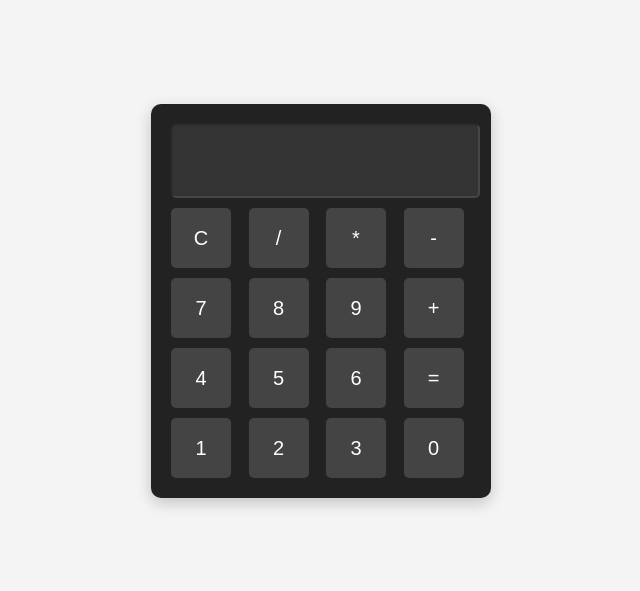
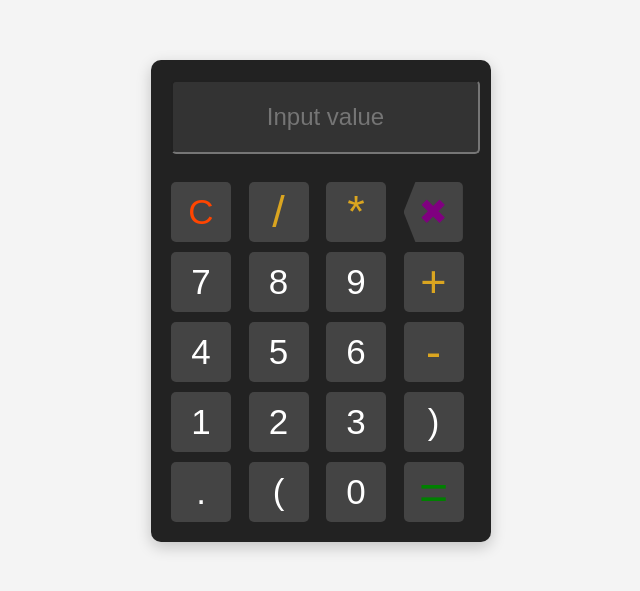
Before and after one commit to emezch93/Calculator-, a plain HTML site: page index.html in a window 1280 px wide. Shown: the part 107-698 px from the top of the page, without its empty margins (319-959 px from the left). Drawn offline with Linux system fonts and the light colour scheme.

Commit message:
Add files via upload

```diff
--- a/index.html
+++ b/index.html
@@ -40,7 +40,7 @@
         button {
             width: 60px;
             height: 60px;
-            font-size: 20px;
+            font-size: 35px;
             border: none;
             background: #444;
             color: white;
@@ -51,52 +51,131 @@
         button:hover {
             background: #666;
         }
+        .Clr{
+  color: orangered;
+        }
+        .opr{
+  color: goldenrod;
+  font-size: 45px;
+}
+#equal{
+  font-size: 50px;
+color: green;
+}
+.opt{
+  color: purple;
+clip-path: polygon(20% 0%, 100% 0%, 100% 100%, 20% 100%, 0% 50%);
+width: 88%;
+height: 100%;
+}
 
     </style>
 </head>
 <body>
 
+
+
     <div class="calculator">
-        <input type="text" class="screen" id="screen" disabled>
+       <input type= "text" class="screen" id="screen" contenteditable="true" placeholder="Input value" readonly>
+       <br><br>
         <div class="buttons">
-            <button onclick="clearScreen()">C</button>
-            <button onclick="appendValue('/')">/</button>
-            <button onclick="appendValue('*')">*</button>
-            <button onclick="appendValue('-')">-</button>
+
+
+            <button class="Clr" onclick="clearScreen()">C</button>
+
+            <button class="opr" onclick="appendValue('/')">/</button>
+
+
+            <button class="opr" onclick="appendValue('*')">*</button>
+
+                <button class="opt" id="cancelBtn">✖</button>
 
             <button onclick="appendValue('7')">7</button>
             <button onclick="appendValue('8')">8</button>
+
               <button onclick="appendValue('9')">9</button>
-            <button onclick="appendValue('+')">+</button>
+
+
+
+
+
+
+
+                <button class="opr" onclick="appendValue('+')">+</button>
 
             <button onclick="appendValue('4')">4</button>
+
+
             <button onclick="appendValue('5')">5</button>
+
                <button onclick="appendValue('6')">6</button>
-            <button onclick="calculateResult()">=</button>
+
+              <button class="opr" onclick="appendValue('-')">-</button>
+
 
                  <button onclick="appendValue('1')">1</button>
+
                                          <button onclick="appendValue('2')">2</button>
+
                <button onclick="appendValue('3')">3</button>
+
+
+               <button onclick="appendValue(')')" >)</button>
+
+
+
+
+
+
+  <button onclick="appendValue('.')">.</button>
+
+
+
+               <button onclick="appendValue('(')" >(</button>
+
+
+
+
                    <button onclick="appendValue('0')">0</button>
-        </div>
+
+                   <button id="equal">=</button>
+
+
+
         </div>
 
     <script>
+  let screen = document.getElementById("screen"); // Get the screen input
+
 function appendValue(value) {
-            document.getElementById("screen").value += value;
+  screen.value += value;  // Add value to the screen
 }
 
 function calculateResult() {
   try {
-                document.getElementById("screen").value = eval(document.getElementById("screen").value);
-            } catch {
-                alert("Invalid Calculation");
+    screen.value = eval(screen.value);  // Evaluate and display result
+  } catch (error) {
+    screen.value = "Error";  // Show Error if expression is wrong
   }
 }
 
+document.getElementById("equal").addEventListener("click", calculateResult);
+
+
 function clearScreen() {
-            document.getElementById("screen").value = "";
+  screen.value = "";  // Clear everything
 }
+
+
+
+     const display = document.getElementById('screen');
+const cancelBtn = document.getElementById('cancelBtn');
+
+cancelBtn.addEventListener('click', function() {
+    display.value = display.value.slice(0, -1);
+});
+
+
     </script>
 </body>
 </html>
```
Lines whose indentation alone changed are shown as unchanged.
